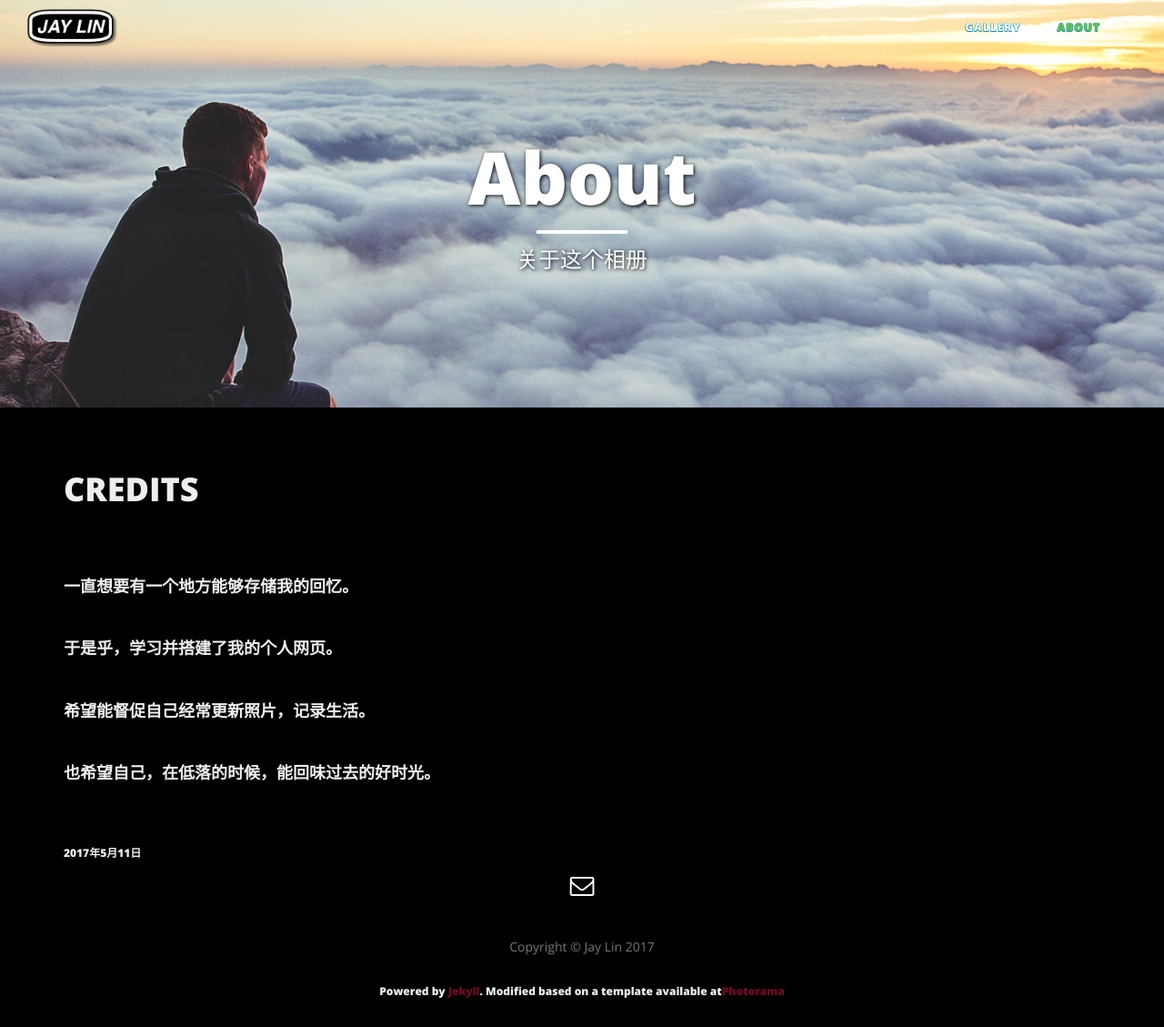
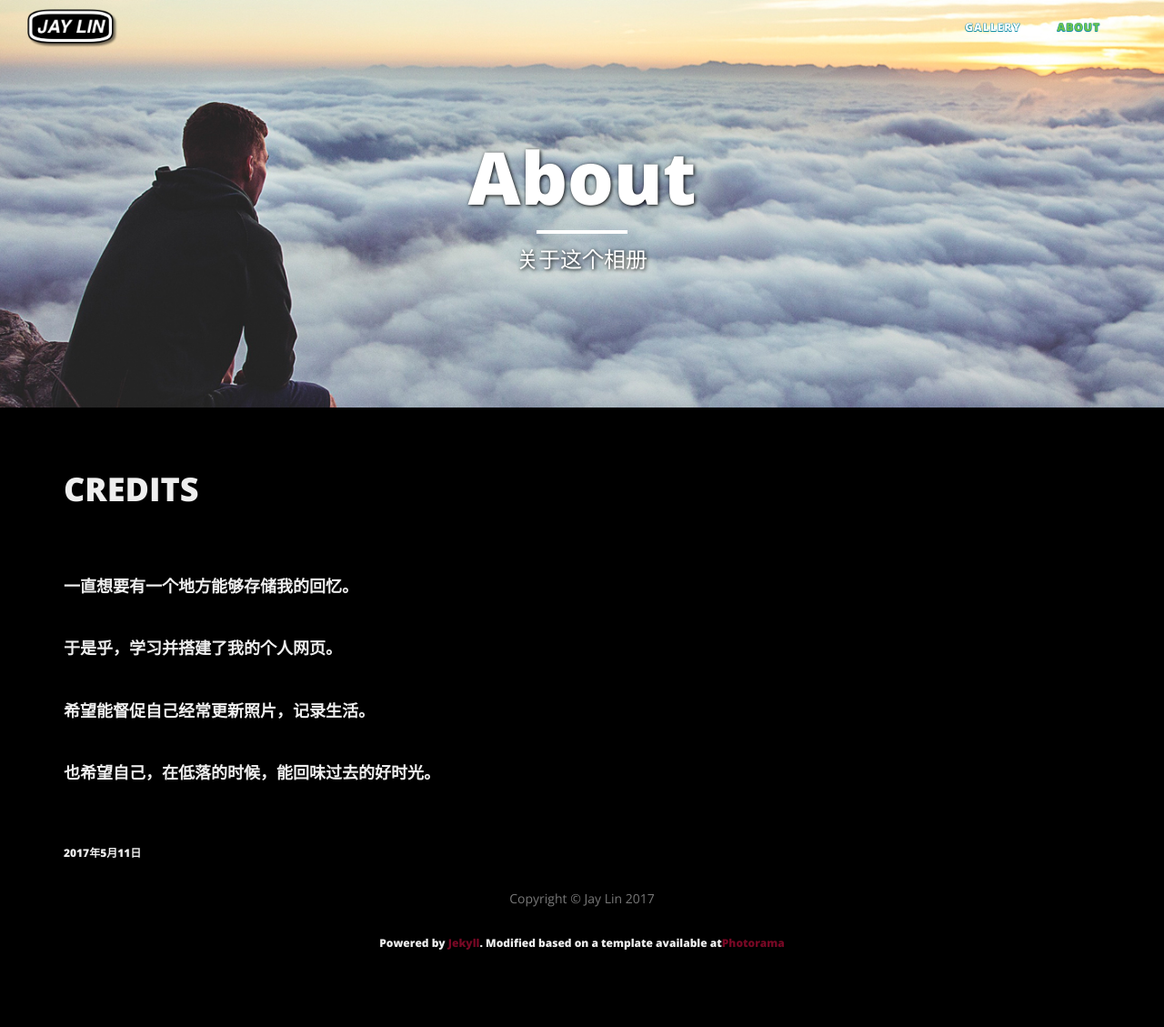
Before and after one commit to jaynancy/JayPhoto, a Jekyll site: the page built from about/index.html, in a window 1280 px wide. Shown: the whole page at 91% size. Built offline with Jekyll 4.4.1, drawn with Linux system fonts in a browser that asks for light colours; nearby versions of some CDN libraries; after the commit the page ends 1076 px from its top, so only the background shows below that.

Commit message:
Update footer.html

```diff
--- a/_includes/footer.html
+++ b/_includes/footer.html
@@ -4,20 +4,8 @@
         <div class="row">
             <div class="col-lg-8 col-lg-offset-2 col-md-10 col-md-offset-1">
 
-                <ul class="list-inline text-center">
-
-
-            <li>
-    <a href="mailto:{{ site.email }}" data-toggle="tooltip" target="_blank" title="Email">
-                       <span class="fa-stack fa-lg">
-                                <i class="fa fa-circle fa-stack-2x"></i>
-                                <i class="fa fa-envelope-o fa-stack-1x fa-inverse"></i>
-</span>
-          </a> </li>
-
-                </ul>
                 <p class="copyright text-muted">Copyright &copy; {{ site.title }} {{ site.time | date: '%Y' }}</p>
-<center><h6><p>Powered by <a href="https://github.com/jekyll/">Jekyll</a>. Modified based on a template available at<a href="https://github.com/sunbliss/photorama">Photorama</a></p></h6></center>
+<center><h6 ccolor="＃666666"><p>Powered by <a color="#666666" href="https://github.com/jekyll/">Jekyll</a>. Modified based on a template available at<a href="https://github.com/sunbliss/photorama">Photorama</a></p></h6></center>
             </div>
         </div>
     </div>
```
